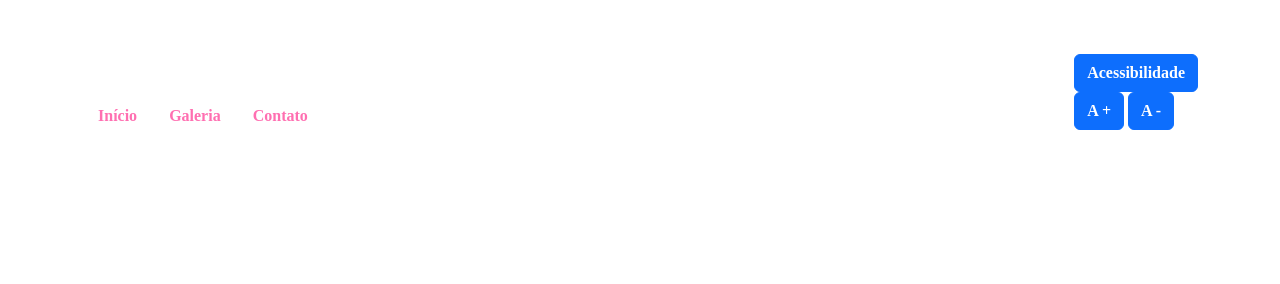
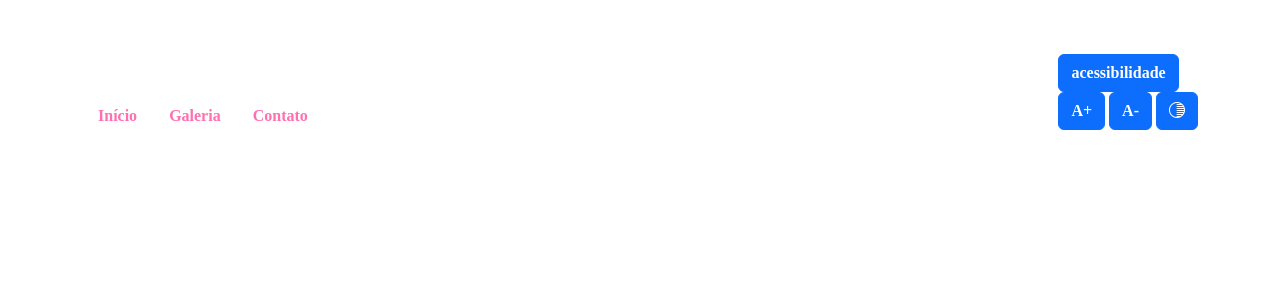
Before and after one commit to Kemilycardoso/kemily-rosas, a plain HTML site: page index.html in a window 1280 px wide. Shown: the top 284 px of the page. Drawn offline with nearby package versions, Linux system fonts and the light colour scheme.

Commit message:
Update index.html

```diff
--- a/index.html
+++ b/index.html
@@ -22,13 +22,15 @@
             </ul>
 
             <div id="acessibilidade" class="menu-acessibilidade">
-                <button id="botao-acessibilidade" class="btn btn-primary rotacao-botao fw-bold">Acessibilidade</button>
-                <div id="opcoes-acessibilidade" class="opcoes-acessibilidade apresenta-lista ">
-                    <button id="aumentar-fonte" class="btn btn-primary fw-bold">A +</button>
-                    <button id="diminuir-fonte" class="btn btn-primary fw-bold">A -</button>
+                <button id="botao-acessibilidade" class="btn btn-primary fw-bold rotacao-botao" aria-expanded="false">acessibilidade</button>
+                <div id="opcoes-acessibilidade" class="opcoes-acessibilidade apresenta-lista">
+                    <button id="aumentar-fonte" class="btn btn-primary fw-bold" aria-label="Aumentar o tamanho da fonte">A+</button>
+                    <button id="diminuir-fonte" class="btn btn-primary fw-bold" aria-label="diminuir o tamanho da fonte">A-</button>
+                    <button id="alterna-contraste" class="btn btn-primary fw-bold" aria-label="Alterna o contraste de cores"> <i class="bi bi-shadows"></i></button>
                 </div>
             </div>
         </nav>
+
     </header>
 
     <main class="container my-5">
```
